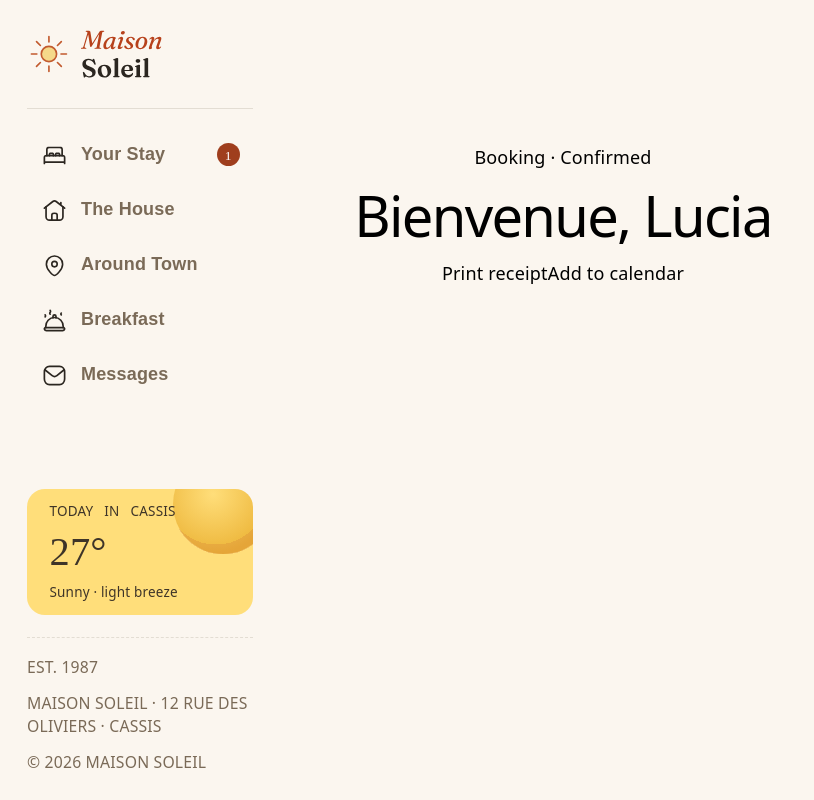
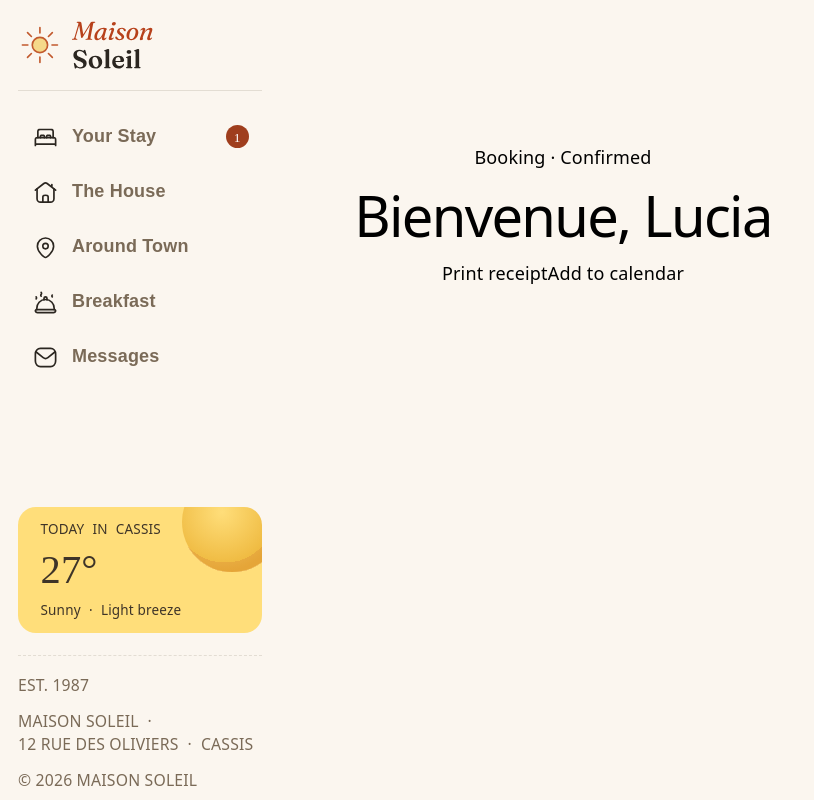
Before and after one commit to Eduardo-Vinicius-dos-SR/FrontendMentor-Hotel-booking-confirmation-page, a React (Vite) app: page / in a window 1280 px wide. Shown: the whole page, without its empty margins (0-814 px from the left). Built offline with nearby package versions, Linux system fonts and the light colour scheme; a web font is replaced by a local one.

Commit message:
feat: implement HotelDetails component with types

```diff
--- a/src/components/Aside/Aside.tsx
+++ b/src/components/Aside/Aside.tsx
@@ -11,6 +11,7 @@ import MessagesIcon from "../../assets/images/icon-mail.svg"
 
 import NavItem from "../NavItem/NavItem"
 import { useMediaQuery } from "../../hooks/useMediaQuery"
+import HotelDetails from "../HotelDetails/HotelDetails"
 
 export default function Aside() {
     const [notificationCount] = useState<number>(1)
@@ -20,15 +21,15 @@ export default function Aside() {
     const isMenuVisible = active || isDesktop
 
     return (
-        <aside className="fixed inset-0 lg:w-[280px] lg:h-full h-full flex flex-col w-full p-6 bg-[var(--Neutral-100)]">
-            <header className="w-full max-h-25 flex justify-between items-center pb-6 border-b border-[var(--Neutral-400)]">
+        <aside className={`fixed inset-0 lg:w-[280px] ${isMenuVisible ? 'h-full' : 'h-max border border-[var(--Neutral-400)] '} flex flex-col w-full p-4 pb-2 bg-[var(--Neutral-100)]`}>
+            <header className={`w-full max-h-25 flex justify-between items-center ${isMenuVisible ? "pb-4 border-b border-[var(--Neutral-400)]" : "pb-2"}`}>
                 <a href="/stay">
-                    <img src={logo} alt="Maison Soleil home" className="h-12" />
+                    <img src={logo} alt="Maison Soleil home" className={`${isMenuVisible ? 'h-12' : 'h-10'}`} />
                 </a>
                 <button type="button" onClick={() => setActive(!active)}
                     aria-expanded={active} aria-controls="main-nav" aria-label={active ? "Close menu" : "Open menu"}
                     className="lg:hidden h-max border border-[var(--Neutral-400)] p-1 rounded-xs cursor-pointer">
-                    <img src={active ? Close : Menu} alt="" className="h-7" />
+                    <img src={active ? Close : Menu} alt="" className={`${isMenuVisible ? 'h-7' : 'h-6'}`} />
                 </button>
             </header>
 
@@ -44,17 +45,7 @@ export default function Aside() {
                         </ul>
                     </nav>
 
-                    <article className="w-full flex flex-col items-start gap-2 text-[var(--Neutral-800)] text-xs bg-[var(--Sun-200)] rounded-2xl px-5 py-3 mb-5 article_weather">
-                        <p className="uppercase">Today &nbsp; in &nbsp; Cassis</p>
-                        <p><span className="font-fraunces font-normal text-4xl">27°</span></p>
-                        <p>Sunny · light breeze</p>
-                    </article>
-
-                    <footer className="flex flex-col gap-3 text-left text-[var(--Neutral-600)] uppercase text-sm border-t border-dashed border-[var(--Neutral-400)] pt-4">
-                        <p>Est. 1987</p>
-                        <p>Maison Soleil · 12 Rue des Oliviers · Cassis</p>
-                        <p>© 2026 Maison Soleil</p>
-                    </footer>
+                    <HotelDetails />
                 </div>
             )}
         </aside>
```
